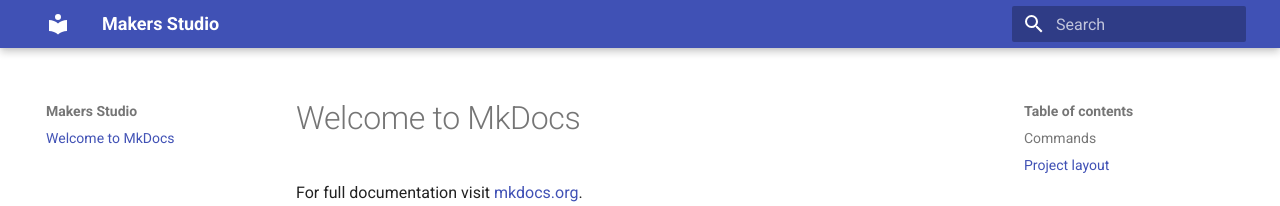
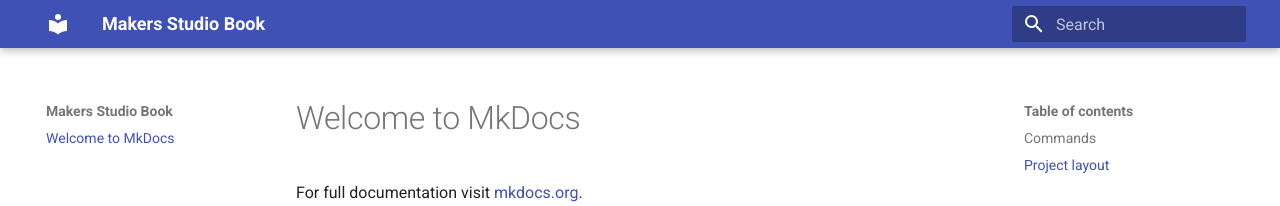
Before and after one commit to jonghoe9/makers-studio, an MkDocs documentation site: the page built from docs/index.md, in a window 1280 px wide. Shown: the top 206 px of the page. Built offline with MkDocs 1.6.1 and Material for MkDocs 9.7.7, drawn with Linux system fonts in a browser that asks for light colours.

Commit message:
First Start Book

```diff
--- a/mkdocs.yml
+++ b/mkdocs.yml
@@ -1,4 +1,4 @@
-site_name: Makers Studio
+site_name: Makers Studio Book
 theme:
   name: material
   features:
```
